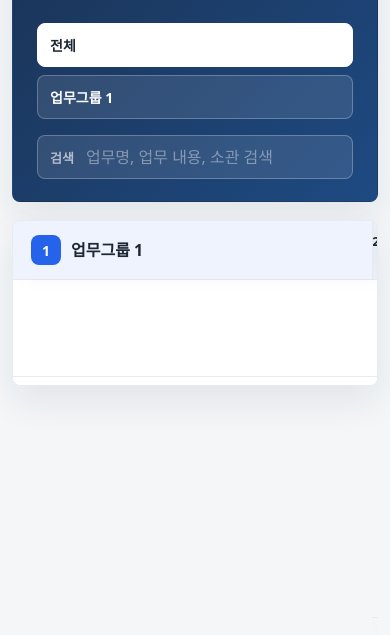
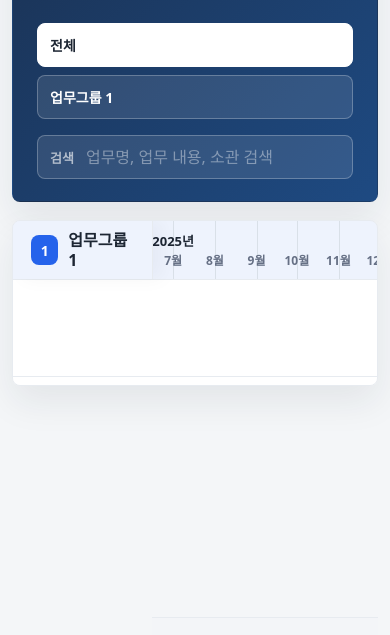
Before and after one commit to msitsti2025/task-board, a plain HTML site: page index.html in a window 390 px wide. Shown: the part 209-844 px from the top of the page. Drawn offline with Linux system fonts and the light colour scheme; no server answers.

Commit message:
Add files via upload

```diff
--- a/styles.css
+++ b/styles.css
@@ -1166,7 +1166,7 @@ body:has(.drag-date-tooltip.is-visible) .draggable-point,
   }
 
   :root {
-    --axis-label: 360px;
+    --axis-label: 140px;
   }
 }
 
```
